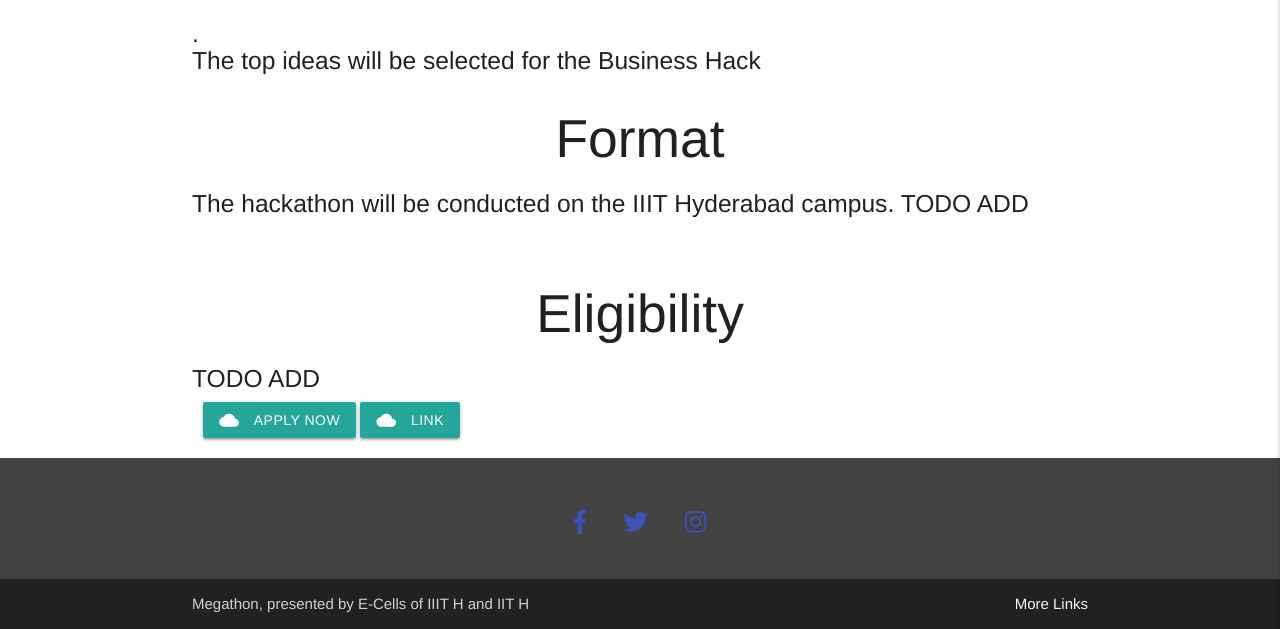
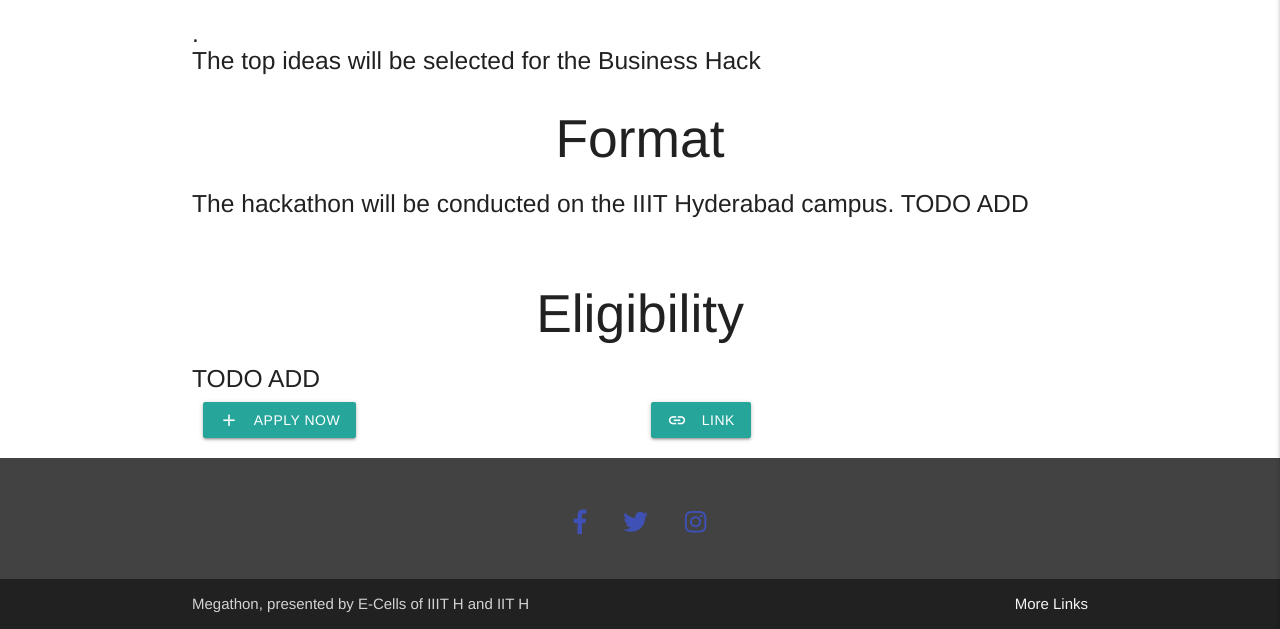
Before and after one commit to IIIT-ECell/megathon, a Jekyll site: the page built from megathon.md, in a window 1280 px wide and 900 px high, scrolled down 1645 px, cut to the strip 271-900 px from the top of the window. Built offline with Jekyll 4.4.1, drawn with Linux system fonts in a browser that asks for light colours; nearby versions of some CDN libraries.

Commit message:
basic buttons made

```diff
--- a/_layouts/events.html
+++ b/_layouts/events.html
@@ -105,9 +105,11 @@ layout: wrapper
 	<h2 class = "center-align">Eligibility</h2>
 	<h5>{{data.eligibility}}</h5>
 	<div class ="row">
+		<div class="col s2 m6 l6 left-allign">
+		<a class="waves-effect waves-light btn"><i class="material-icons left">add</i>Apply Now</a>
+		</div>
 		<div class="col s2 m6 l6">
-		<a class="waves-effect waves-light btn"><i class="material-icons left">cloud</i>Apply Now</a>
-		<a class="waves-effect waves-light btn"><i class="material-icons left">cloud</i>Link</a>
+		<a class="waves-effect waves-light btn"><i class="material-icons left">link</i>Link</a>
 		</div>
 	</div>
 	{% endif %}
```
